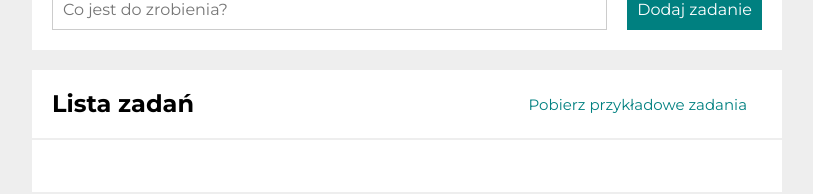
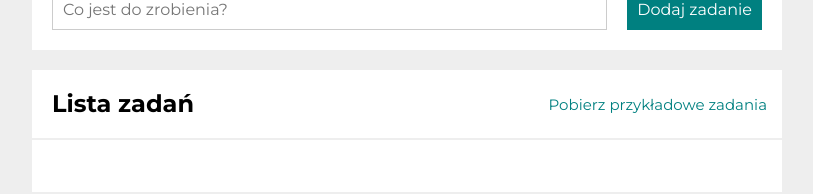
Before and after one commit to AdrianJar/Todo-list-react, a React (Create React App) app: page / in a window 1280 px wide. Shown: the part 209-403 px from the top of the page, without its empty margins (233-1046 px from the left). Built offline with nearby package versions, Linux system fonts and the light colour scheme.

Commit message:
eddited styled component

```diff
--- a/src/common/Section/styled.js
+++ b/src/common/Section/styled.js
@@ -16,7 +16,6 @@ export const Header = styled.header`
     ${({ show }) => show && css`
         display: grid;
         grid-template-columns: 1fr auto auto;
-        grid-gap: 20px;
 
         @media (max-width: ${({ theme }) => theme.breakpoint.mobileMax}px) {
             display: flex;
```
